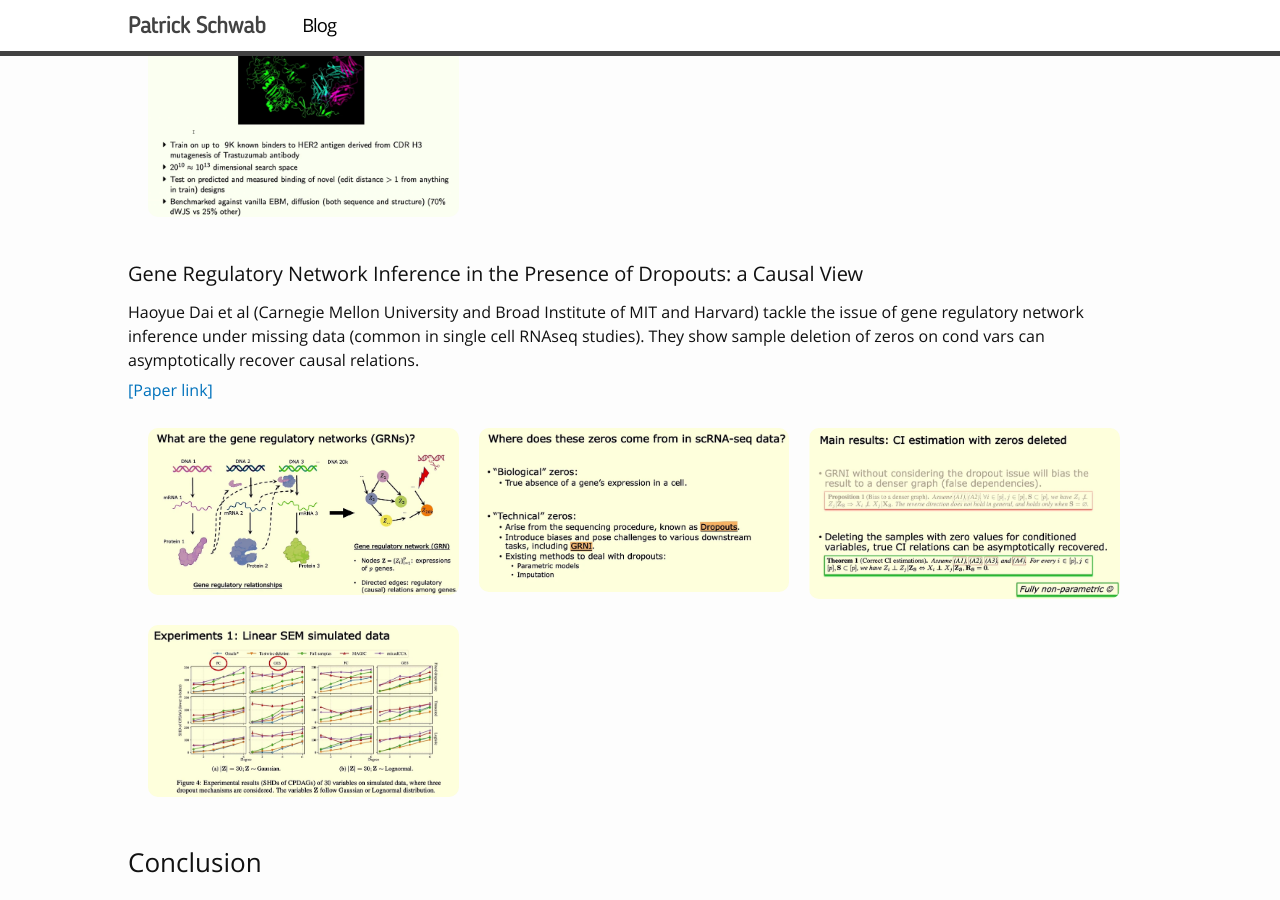
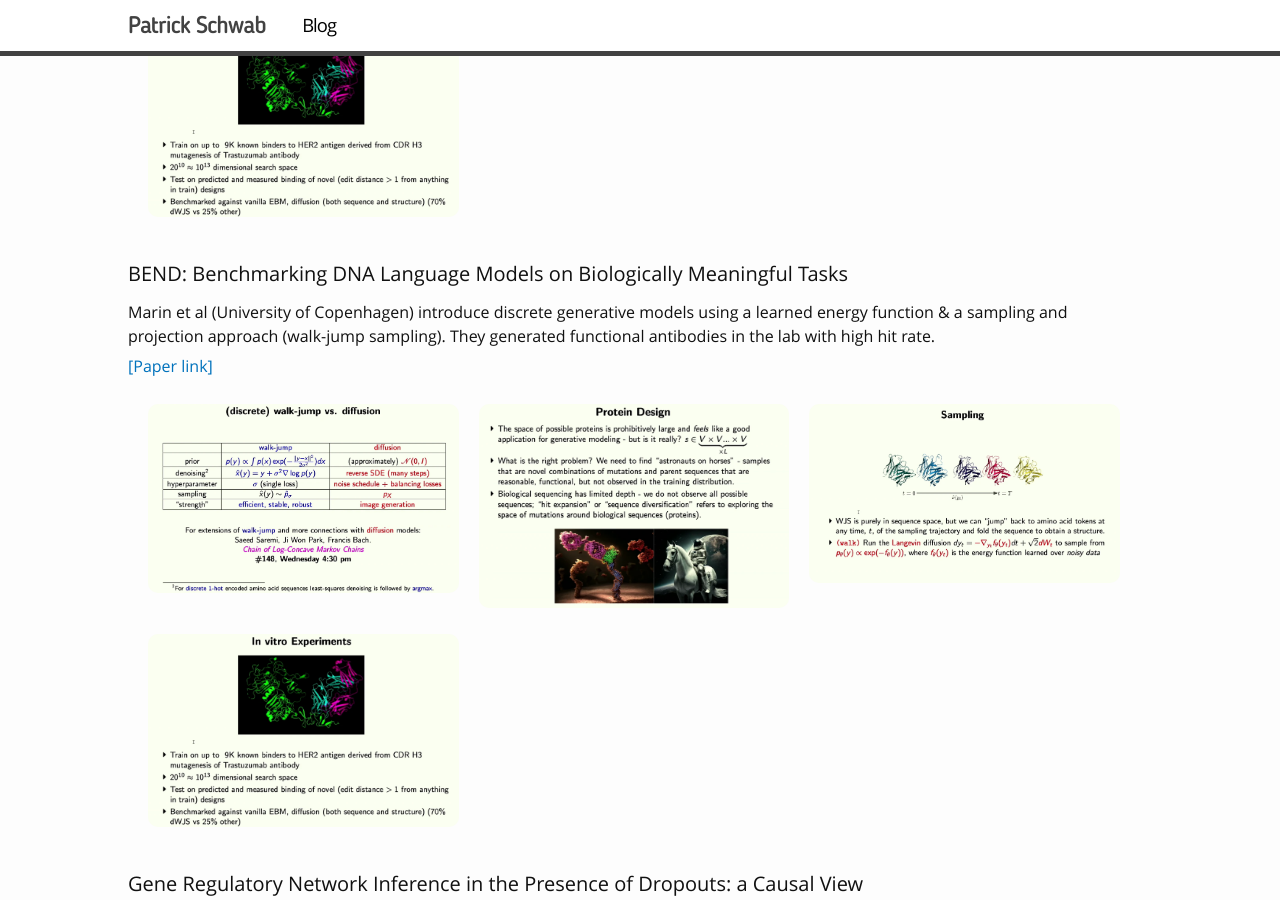
Before and after one commit to d909b/d909b.github.io, a Jekyll site: the page built from _posts/2024-05-11-iclr2024.md, in a window 1280 px wide and 900 px high, scrolled down 7226 px. Built offline with Jekyll 4.4.1, drawn with Linux system fonts in a browser that asks for light colours; nearby versions of some CDN libraries; library files that are not in the unit come from our copies.

Commit message:
initial iclr2024

```diff
--- a/_posts/2024-05-11-iclr2024.md
+++ b/_posts/2024-05-11-iclr2024.md
@@ -160,6 +160,19 @@ Frey et al (Prescient Design/Genentech) introduce discrete generative models usi
 <galleryitem src="http://schwabpatrick.com/img/iclr2024/nc4.png"></galleryitem>
 </div>
 
+<h4>BEND: Benchmarking DNA Language Models on Biologically Meaningful Tasks</h4>
+
+Marin et al (University of Copenhagen) introduce discrete generative models using a learned energy function & a sampling and projection approach (walk-jump sampling). They generated functional antibodies in the lab with high hit rate.
+
+<a href="https://openreview.net/forum?id=uKB4cFNQFg">[Paper link]</a>
+
+<div class="gallery">
+<galleryitem src="http://schwabpatrick.com/img/iclr2024/nc1.png"></galleryitem>
+<galleryitem src="http://schwabpatrick.com/img/iclr2024/nc2.png"></galleryitem>
+<galleryitem src="http://schwabpatrick.com/img/iclr2024/nc3.png"></galleryitem>
+<galleryitem src="http://schwabpatrick.com/img/iclr2024/nc4.png"></galleryitem>
+</div>
+
 <h4>Gene Regulatory Network Inference in the Presence of Dropouts: a Causal View</h4>
 
 Haoyue Dai et al (Carnegie Mellon University and Broad Institute of MIT and Harvard) tackle the issue of gene regulatory network inference under missing data (common in single cell RNAseq studies). They show sample deletion of zeros on cond vars can asymptotically recover causal relations.
```
Also changed, not shown: img/iclr2024/fm1.png (added), img/iclr2024/fm2.png (added), img/iclr2024/fm3.png (added), img/iclr2024/fm4.png (added).
